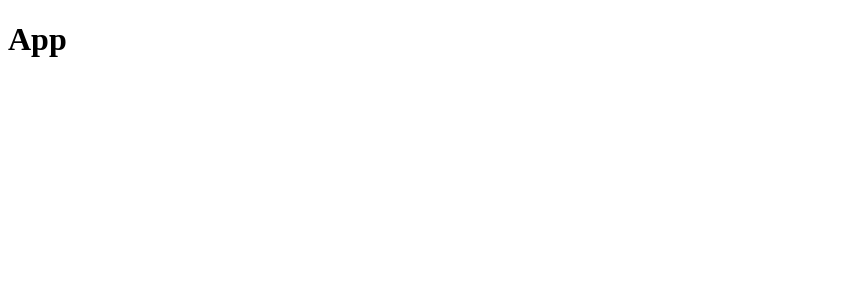
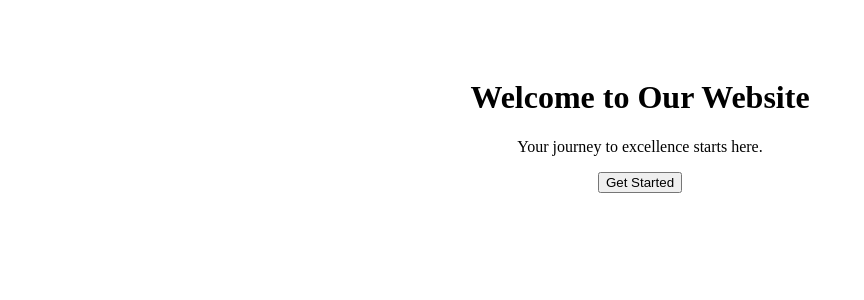
Before and after one commit to andriy-horen/bship-fsharp, a React (Vite) app in the folder frontend/: page / in a window 1280 px wide. Shown: the top 300 px of the page, without its empty margins (0-864 px from the left). Built offline with nearby package versions, Linux system fonts and the light colour scheme.

Commit message:
chore: change folder structure

```diff
--- /dev/null
+++ b/frontend/src/app-provider.tsx
@@ -0,0 +1,5 @@
+import { PropsWithChildren } from 'react';
+
+export const AppProvider: React.FC<PropsWithChildren> = ({ children }) => {
+  return children;
+};
--- /dev/null
+++ b/frontend/src/app.tsx
@@ -0,0 +1,10 @@
+import { AppProvider } from './app-provider';
+import { AppRouter } from './router';
+
+export const App: React.FC = () => {
+  return (
+    <AppProvider>
+      <AppRouter />
+    </AppProvider>
+  );
+};
--- a/frontend/src/app/app-provider.tsx
+++ /dev/null
@@ -1,10 +0,0 @@
-import { BrowserRouter } from 'react-router';
-import { App } from './app';
-
-export const AppProvider: React.FC = () => {
-  return (
-    <BrowserRouter>
-      <App />
-    </BrowserRouter>
-  );
-};
--- a/frontend/src/app/app.tsx
+++ /dev/null
@@ -1,7 +0,0 @@
-export const App: React.FC = () => {
-  return (
-    <div>
-      <h1>App</h1>
-    </div>
-  );
-};
--- a/frontend/src/main.tsx
+++ b/frontend/src/main.tsx
@@ -1,9 +1,9 @@
 import { StrictMode } from 'react';
 import { createRoot } from 'react-dom/client';
-import { AppProvider } from './app/app-provider';
+import { App } from './app';
 
 createRoot(document.getElementById('root')!).render(
   <StrictMode>
-    <AppProvider />
+    <App />
   </StrictMode>,
 );
--- /dev/null
+++ b/frontend/src/router.tsx
@@ -0,0 +1,14 @@
+import React from 'react';
+import { createBrowserRouter, RouterProvider } from 'react-router';
+import { LandingPage } from './routes';
+
+const router = createBrowserRouter([
+  {
+    path: '/',
+    element: <LandingPage />,
+  },
+]);
+
+export const AppRouter: React.FC = () => {
+  return <RouterProvider router={router} />;
+};
--- /dev/null
+++ b/frontend/src/routes/index.tsx
@@ -0,0 +1,11 @@
+import React from 'react';
+
+export const LandingPage: React.FC = () => {
+  return (
+    <div style={{ textAlign: 'center', padding: '50px' }}>
+      <h1>Welcome to Our Website</h1>
+      <p>Your journey to excellence starts here.</p>
+      <button onClick={() => alert('Get Started!')}>Get Started</button>
+    </div>
+  );
+};
```
Also changed, not shown: frontend/src/routes/not-found.tsx (added, +10 -0 lines), 1 other file (tests, documents, lock files or other folders).
